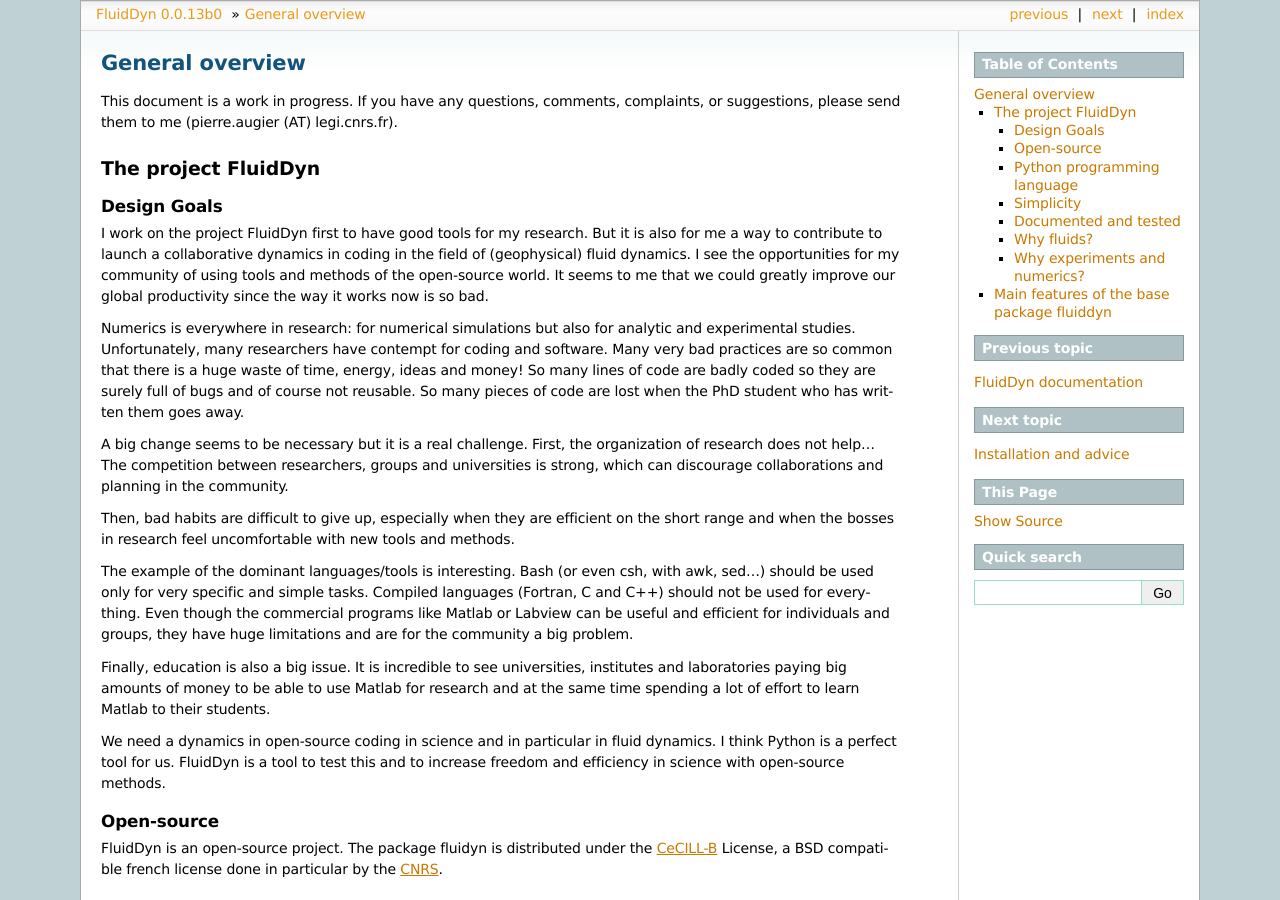
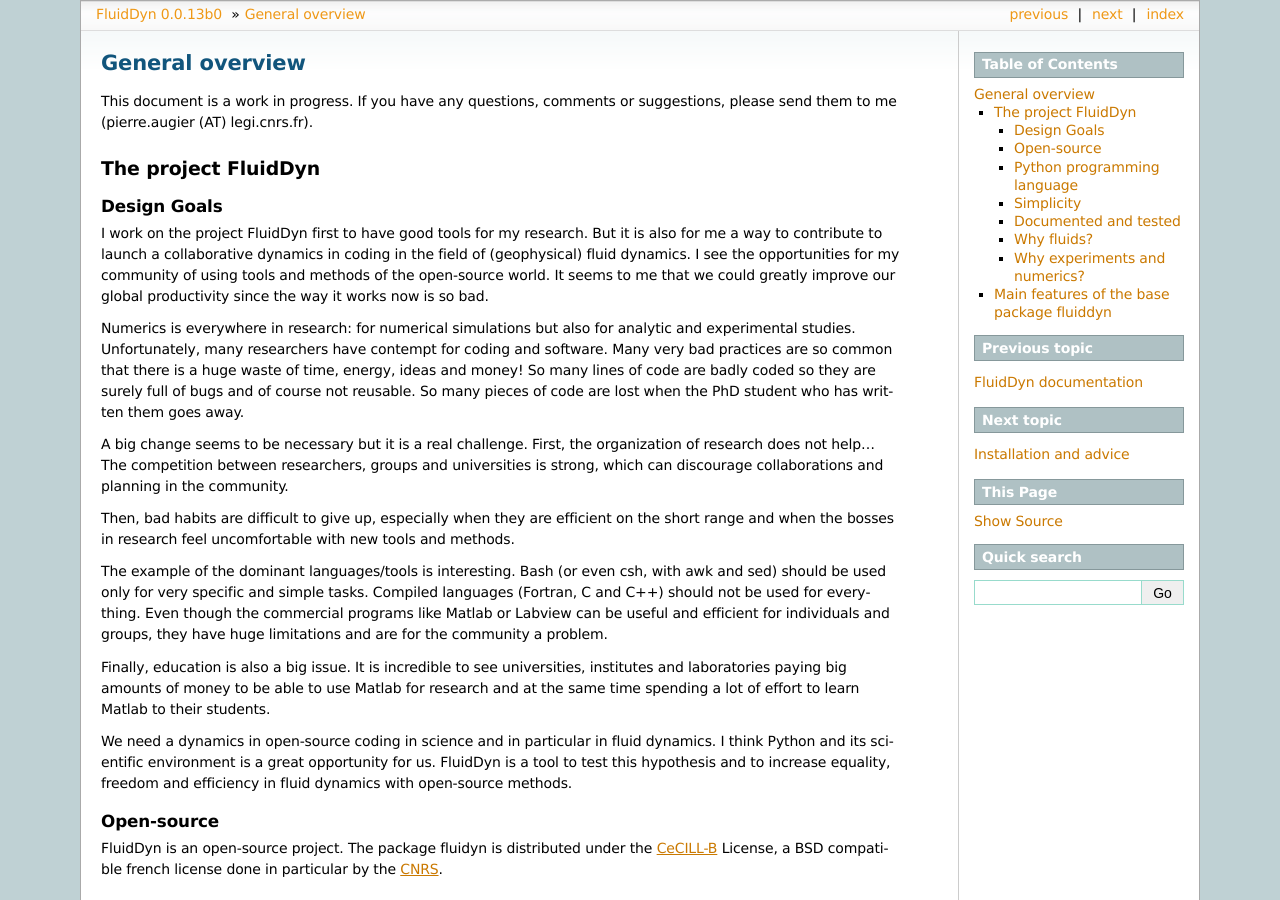
Before and after one commit to fluiddyn/fluiddyn, a Sphinx documentation site: the page built from doc/overview.rst, in a window 1280 px wide and 900 px high. Built offline with Sphinx 7.4.7, drawn with Linux system fonts in a browser that asks for light colours; some of the changed text lies outside the part shown.

```diff
--- /dev/null
+++ b/AUTHORS.rst
@@ -0,0 +1,5 @@
+
+- Pierre Augier (LEGI, CNRS, UGA)
+- Cyrille Bonamy (LEGI, CNRS, UGA)
+- Ashwin Vishnu (KTH)
+- Antoine Campagne (LEGI, CNRS)
--- /dev/null
+++ b/doc/authors.rst
@@ -0,0 +1,4 @@
+Authors
+=======
+
+.. include:: ../AUTHORS.rst
--- a/doc/index.rst
+++ b/doc/index.rst
@@ -55,6 +55,7 @@ More
    FluidDyn in PyPI  <https://pypi.python.org/pypi/fluiddyn/>
    to_do
    changes
+   authors
 
 
 Indices and tables
--- a/doc/overview.rst
+++ b/doc/overview.rst
@@ -1,9 +1,8 @@
 General overview
 ================
 
-This document is a work in progress. If you have any questions, comments,
-complaints, or suggestions, please send them to me (pierre.augier (AT)
-legi.cnrs.fr).
+This document is a work in progress. If you have any questions, comments or
+suggestions, please send them to me (pierre.augier (AT) legi.cnrs.fr).
 
 The project FluidDyn
 --------------------
@@ -36,11 +35,11 @@ on the short range and when the bosses in research feel uncomfortable with new
 tools and methods.
 
 The example of the dominant languages/tools is interesting.  Bash (or even csh,
-with awk, sed...)  should be used only for very specific and simple tasks.
+with awk and sed)  should be used only for very specific and simple tasks.
 Compiled languages (Fortran, C and C++) should not be used for everything.
 Even though the commercial programs like Matlab or Labview can be useful and
 efficient for individuals and groups, they have huge limitations and are for
-the community a big problem.
+the community a problem.
 
 Finally, education is also a big issue.  It is incredible to see universities,
 institutes and laboratories paying big amounts of money to be able to use
@@ -48,9 +47,9 @@ Matlab for research and at the same time spending a lot of effort to learn
 Matlab to their students.
 
 We need a dynamics in open-source coding in science and in particular in fluid
-dynamics. I think Python is a perfect tool for us. FluidDyn is a tool to test
-this and to increase freedom and efficiency in science with open-source
-methods.
+dynamics. I think Python and its scientific environment is a great opportunity
+for us. FluidDyn is a tool to test this hypothesis and to increase equality,
+freedom and efficiency in fluid dynamics with open-source methods.
 
 Open-source
 ^^^^^^^^^^^
@@ -166,8 +165,9 @@ There are other specific Python packages for astronomy (`Astropy
 Why experiments and numerics?
 ^^^^^^^^^^^^^^^^^^^^^^^^^^^^^
 
-Common tools, common methods. Has to work together. Fruitful to
-connect.
+Experiments and numerics share common tools and common methods. It is very
+fruitful to connect these two approaches and therefore, they have to work
+together.
 
 
 Main features of the base package fluiddyn
```
Also changed, not shown: other parts of doc/overview.rst (+4 -4 lines), doc/install.rst (+4 -4 lines), 1 other file.
